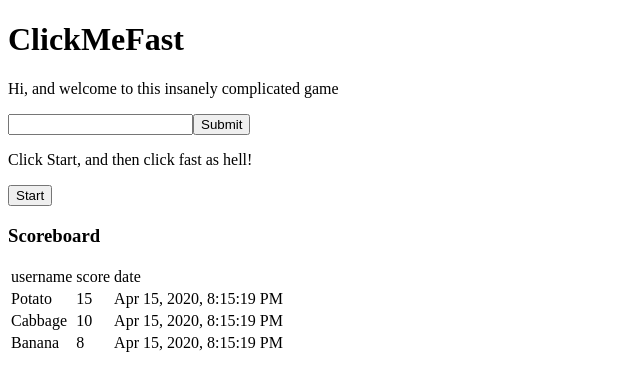
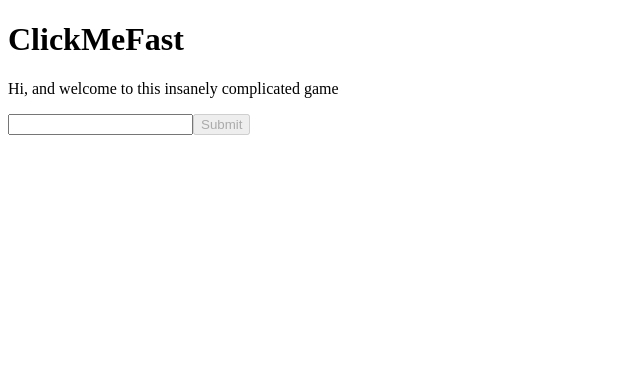
Before and after one commit to iKozlinskyi/ClickMeFast, an Angular app: page / in a window 1280 px wide. Shown: the top 390 px of the page, without its empty margins (0-640 px from the left). Built offline with nearby package versions, Linux system fonts and the light colour scheme.

Commit message:
Add router

```diff
--- a/src/app/app-routing.module.ts
+++ b/src/app/app-routing.module.ts
@@ -1,8 +1,17 @@
 import { NgModule } from '@angular/core';
 import { Routes, RouterModule } from '@angular/router';
+import {LandingComponent} from './landing/landing.component';
+import {GameComponent} from './game/game.component';
+import {AuthGuard} from './auth/auth.guard';
+import {ScoreboardComponent} from './scoreboard/scoreboard.component';
 
 
-const routes: Routes = [];
+const routes: Routes = [
+  {path: '', pathMatch: 'full', component: LandingComponent},
+  {path: 'game', component: GameComponent, canActivate: [AuthGuard]},
+  {path: 'scoreboard', component: ScoreboardComponent},
+  {path: '**', component: LandingComponent},
+];
 
 @NgModule({
   imports: [RouterModule.forRoot(routes)],
--- a/src/app/app.component.html
+++ b/src/app/app.component.html
@@ -1,5 +1 @@
-<app-landing></app-landing>
-<app-game></app-game>
-<app-scoreboard></app-scoreboard>
-
 <router-outlet></router-outlet>
--- /dev/null
+++ b/src/app/auth/auth.guard.ts
@@ -0,0 +1,22 @@
+import { Injectable } from '@angular/core';
+import {CanActivate, ActivatedRouteSnapshot, RouterStateSnapshot, Router} from '@angular/router';
+import {AuthService} from './auth.service';
+
+@Injectable({
+  providedIn: 'root'
+})
+export class AuthGuard implements CanActivate {
+  constructor(private authService: AuthService,
+              private router: Router) {}
+
+  canActivate(
+    next: ActivatedRouteSnapshot,
+    state: RouterStateSnapshot): boolean {
+    if (!!this.authService.getCurrentUser()) {
+      return true;
+    }
+
+    this.router.navigate(['/']);
+    return false;
+  }
+}
--- a/src/app/game/game.component.html
+++ b/src/app/game/game.component.html
@@ -1,4 +1,4 @@
-<h3 *ngIf="currentUser">Logged in as {{ currentUser.username }}</h3>
+<h3 *ngIf="currentUser">Welcome, {{ currentUser.username }}</h3>
 
 <div *ngIf="currentState === states.BEFORE_GAME">
   <p>Click Start, and then click fast as hell!</p>
@@ -15,4 +15,6 @@
   <p>Time is Up!</p>
   <p>You clicked {{ clicks }} times</p>
   <button (click)="startGame()">Play again</button>
+  <br/>
+  <a routerLink="/scoreboard">Go to scoreboard</a>
 </div>
--- a/src/app/game/game.component.ts
+++ b/src/app/game/game.component.ts
@@ -2,8 +2,8 @@ import {Component, OnDestroy, OnInit} from '@angular/core';
 import {GameState} from '../shared/game-state.enum';
 import {TimerService} from './timer.service';
 import {Subscription} from 'rxjs';
-import {User} from '../shared/user.model';
-import {AuthService} from '../shared/auth.service';
+import {User} from '../auth/user.model';
+import {AuthService} from '../auth/auth.service';
 import {ScoreService} from '../shared/score.service';
 
 @Component({
@@ -55,7 +55,9 @@ export class GameComponent implements OnInit, OnDestroy {
   }
 
   ngOnDestroy(): void {
-    this.timerSubscription.unsubscribe();
+    if (this.timerSubscription) {
+      this.timerSubscription.unsubscribe();
+    }
     this.userSubscription.unsubscribe();
   }
 }
--- a/src/app/landing/landing.component.html
+++ b/src/app/landing/landing.component.html
@@ -2,6 +2,6 @@
 <p>Hi, and welcome to this insanely complicated game</p>
 <form action="" #f="ngForm" (ngSubmit)="onSubmit(f)">
   <label for="username"></label>
-  <input type="text" id="username" name="username" ngModel>
-  <button >Submit</button>
+  <input type="text" id="username" name="username" ngModel required>
+  <button [disabled]="!f.valid">Submit</button>
 </form>
--- a/src/app/landing/landing.component.ts
+++ b/src/app/landing/landing.component.ts
@@ -1,6 +1,7 @@
 import {Component, OnInit} from '@angular/core';
 import {NgForm} from '@angular/forms';
-import {AuthService} from '../shared/auth.service';
+import {AuthService} from '../auth/auth.service';
+import {Router} from '@angular/router';
 
 @Component({
   selector: 'app-landing',
@@ -9,7 +10,7 @@ import {AuthService} from '../shared/auth.service';
 })
 export class LandingComponent implements OnInit {
 
-  constructor(private authService: AuthService) { }
+  constructor(private authService: AuthService, private router: Router) { }
 
   ngOnInit(): void {
   }
@@ -17,5 +18,6 @@ export class LandingComponent implements OnInit {
   onSubmit(form: NgForm) {
     const {username} = form.value;
     this.authService.login(username);
+    this.router.navigate(['game']);
   }
 }
--- a/src/app/shared/score.service.ts
+++ b/src/app/shared/score.service.ts
@@ -1,7 +1,7 @@
 import { Injectable } from '@angular/core';
 import {Score} from './score.model';
 import {BehaviorSubject, Observable} from 'rxjs';
-import {AuthService} from './auth.service';
+import {AuthService} from '../auth/auth.service';
 
 @Injectable({
   providedIn: 'root'
```
Also changed, not shown: src/app/auth/auth.service.ts (renamed from src/app/shared/auth.service.ts), src/app/auth/user.model.ts (renamed from src/app/shared/user.model.ts), 2 other files (tests, documents, lock files or other folders).
